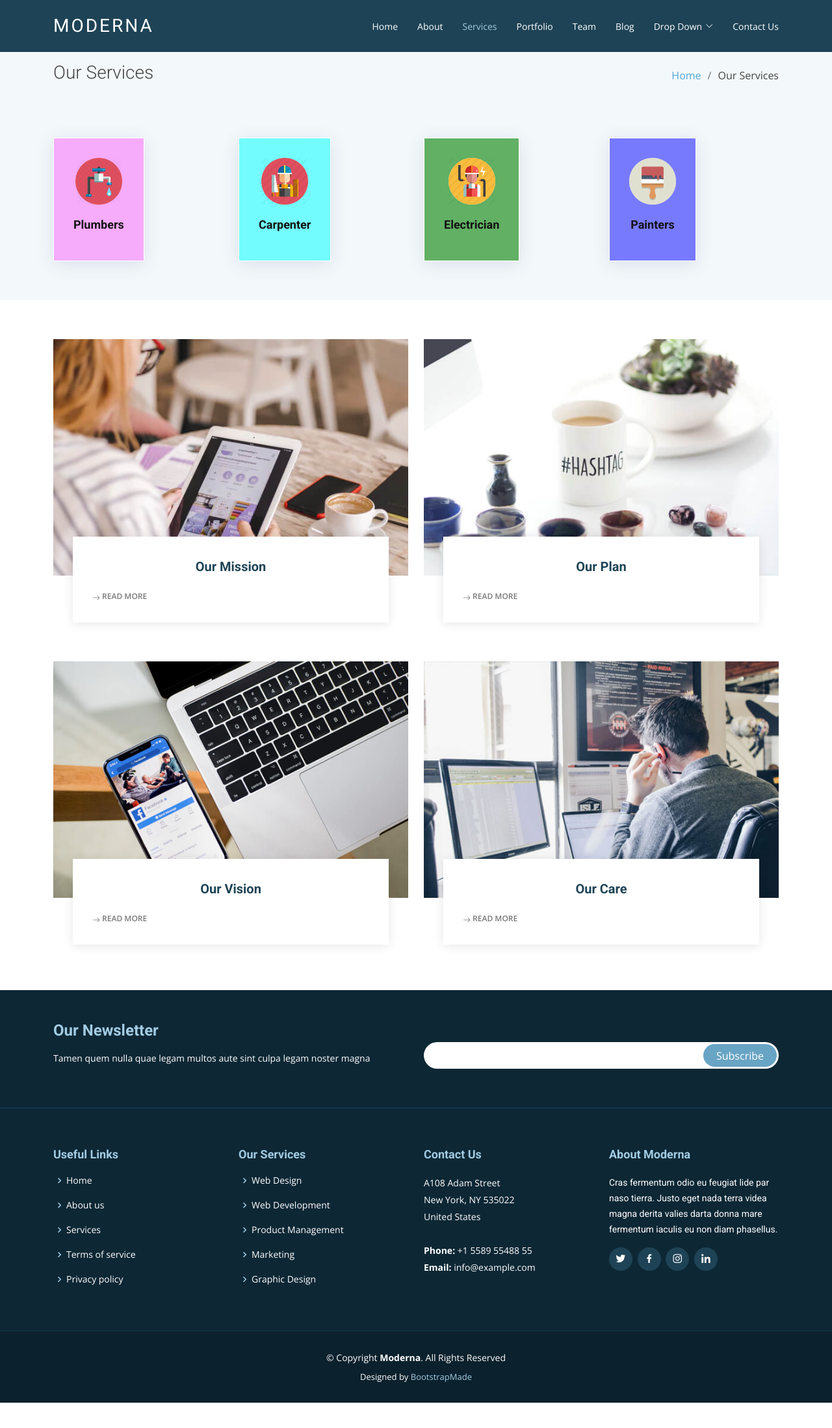
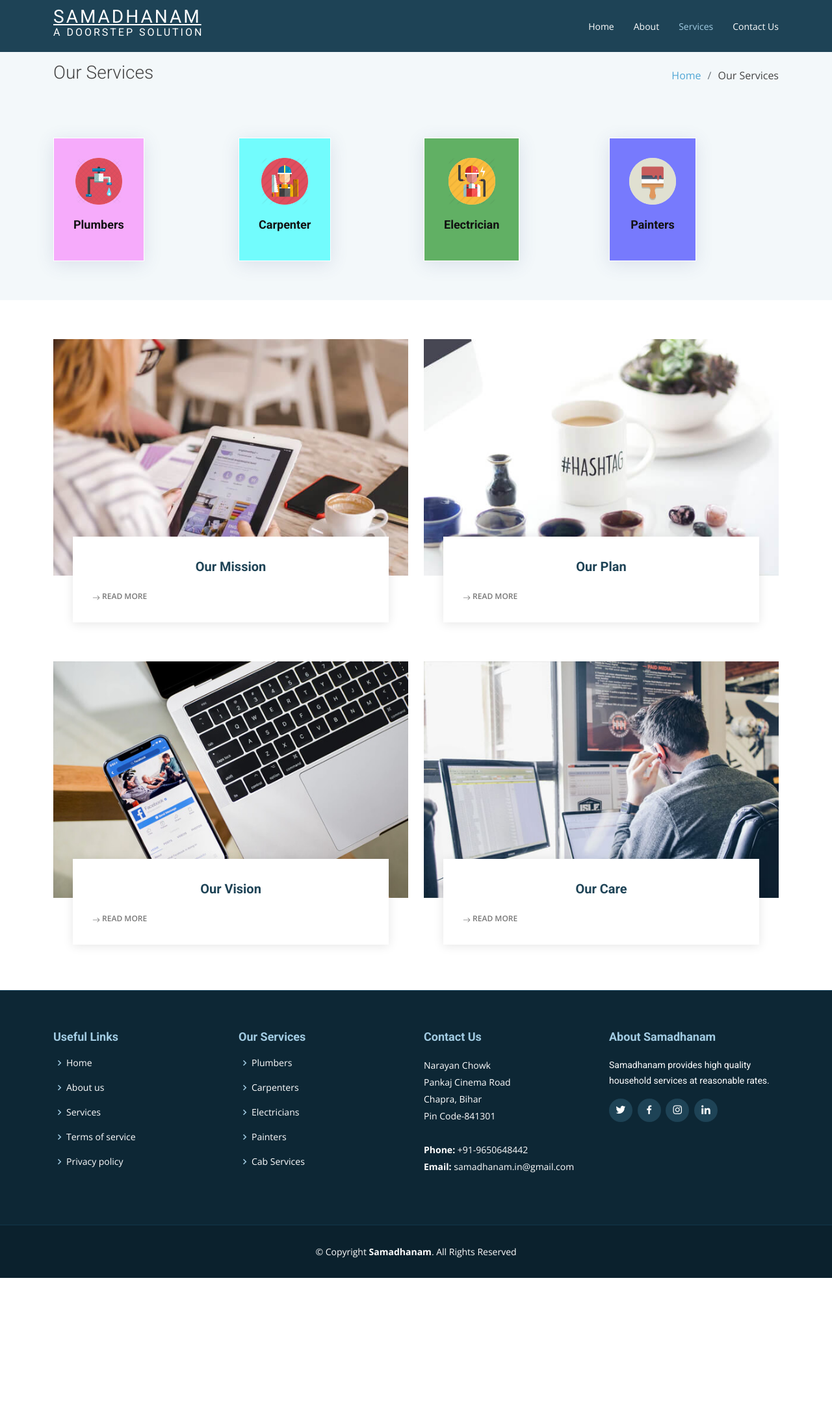
Before and after one commit to katul/samadhanam, a plain HTML site: page services.html in a window 1280 px wide. Shown: the whole page at 65% size. After the commit the page ends 2067 px from the top, so only its background shows below. Drawn offline with nearby package versions, Linux system fonts and the light colour scheme; files whose address does not match are found by name.

Commit message:
Updated Header and footer

```diff
--- a/services.html
+++ b/services.html
@@ -43,37 +43,17 @@
     <div class="container d-flex justify-content-between align-items-center">
 
       <div class="logo">
-        <h1 class="text-light"><a href="index.html"><span>Moderna</span></a></h1>
+        <h1 class="text-light"><a href="index.html"><span class=""><u>Samadhanam</u><br><sup style="font-size: 16px;">A Doorstep Solution</sup></span></a></h1>
         <!-- Uncomment below if you prefer to use an image logo -->
         <!-- <a href="index.html"><img src="assets/img/logo.png" alt="" class="img-fluid"></a>-->
       </div>
 
       <nav id="navbar" class="navbar">
         <ul>
-          <li><a class="" href="index.html">Home</a></li>
+          <li><a href="index.html">Home</a></li>
           <li><a href="about.html">About</a></li>
           <li><a class="active" href="services.html">Services</a></li>
-          <li><a href="portfolio.html">Portfolio</a></li>
-          <li><a href="team.html">Team</a></li>
-          <li><a href="blog.html">Blog</a></li>
-          <li class="dropdown"><a href="#"><span>Drop Down</span> <i class="bi bi-chevron-down"></i></a>
-            <ul>
-              <li><a href="#">Drop Down 1</a></li>
-              <li class="dropdown"><a href="#"><span>Deep Drop Down</span> <i class="bi bi-chevron-right"></i></a>
-                <ul>
-                  <li><a href="#">Deep Drop Down 1</a></li>
-                  <li><a href="#">Deep Drop Down 2</a></li>
-                  <li><a href="#">Deep Drop Down 3</a></li>
-                  <li><a href="#">Deep Drop Down 4</a></li>
-                  <li><a href="#">Deep Drop Down 5</a></li>
-                </ul>
-              </li>
-              <li><a href="#">Drop Down 2</a></li>
-              <li><a href="#">Drop Down 3</a></li>
-              <li><a href="#">Drop Down 4</a></li>
-            </ul>
-          </li>
-          <li><a href="contact.html">Contact Us</a></li>
+          <li><a href="index.html#contact">Contact Us</a></li>
         </ul>
         <i class="bi bi-list mobile-nav-toggle"></i>
       </nav><!-- .navbar -->
@@ -261,21 +241,7 @@
   <!-- ======= Footer ======= -->
   <footer id="footer" data-aos="fade-up" data-aos-easing="ease-in-out" data-aos-duration="500">
 
-    <div class="footer-newsletter">
-      <div class="container">
-        <div class="row">
-          <div class="col-lg-6">
-            <h4>Our Newsletter</h4>
-            <p>Tamen quem nulla quae legam multos aute sint culpa legam noster magna</p>
-          </div>
-          <div class="col-lg-6">
-            <form action="" method="post">
-              <input type="email" name="email"><input type="submit" value="Subscribe">
-            </form>
-          </div>
-        </div>
-      </div>
-    </div>
+
 
     <div class="footer-top">
       <div class="container">
@@ -295,29 +261,29 @@
           <div class="col-lg-3 col-md-6 footer-links">
             <h4>Our Services</h4>
             <ul>
-              <li><i class="bx bx-chevron-right"></i> <a href="#">Web Design</a></li>
-              <li><i class="bx bx-chevron-right"></i> <a href="#">Web Development</a></li>
-              <li><i class="bx bx-chevron-right"></i> <a href="#">Product Management</a></li>
-              <li><i class="bx bx-chevron-right"></i> <a href="#">Marketing</a></li>
-              <li><i class="bx bx-chevron-right"></i> <a href="#">Graphic Design</a></li>
+              <li><i class="bx bx-chevron-right"></i> <a href="#">Plumbers</a></li>
+              <li><i class="bx bx-chevron-right"></i> <a href="#">Carpenters</a></li>
+              <li><i class="bx bx-chevron-right"></i> <a href="#">Electricians</a></li>
+              <li><i class="bx bx-chevron-right"></i> <a href="#">Painters</a></li>
+              <li><i class="bx bx-chevron-right"></i> <a href="#">Cab Services</a></li>
             </ul>
           </div>
 
           <div class="col-lg-3 col-md-6 footer-contact">
             <h4>Contact Us</h4>
-            <p>
-              A108 Adam Street <br>
-              New York, NY 535022<br>
-              United States <br><br>
-              <strong>Phone:</strong> +1 5589 55488 55<br>
-              <strong>Email:</strong> info@example.com<br>
+            <p>Narayan Chowk<br> Pankaj Cinema Road<br>
+              Chapra, Bihar <br>
+              Pin Code-841301<br><br>
+
+              <strong>Phone:</strong> +91-9650648442<br>
+              <strong>Email:</strong> samadhanam.in@gmail.com<br>
             </p>
 
           </div>
 
           <div class="col-lg-3 col-md-6 footer-info">
-            <h3>About Moderna</h3>
-            <p>Cras fermentum odio eu feugiat lide par naso tierra. Justo eget nada terra videa magna derita valies darta donna mare fermentum iaculis eu non diam phasellus.</p>
+            <h3>About Samadhanam</h3>
+            <p>Samadhanam provides high quality household services at reasonable rates.</p>
             <div class="social-links mt-3">
               <a href="#" class="twitter"><i class="bx bxl-twitter"></i></a>
               <a href="#" class="facebook"><i class="bx bxl-facebook"></i></a>
@@ -332,15 +298,9 @@
 
     <div class="container">
       <div class="copyright">
-        &copy; Copyright <strong><span>Moderna</span></strong>. All Rights Reserved
+        &copy; Copyright <strong><span>Samadhanam</span></strong>. All Rights Reserved
       </div>
-      <div class="credits">
-        <!-- All the links in the footer should remain intact. -->
-        <!-- You can delete the links only if you purchased the pro version. -->
-        <!-- Licensing information: https://bootstrapmade.com/license/ -->
-        <!-- Purchase the pro version with working PHP/AJAX contact form: https://bootstrapmade.com/free-bootstrap-template-corporate-moderna/ -->
-        Designed by <a href="https://bootstrapmade.com/">BootstrapMade</a>
-      </div>
+
     </div>
   </footer><!-- End Footer -->
 
```
Also changed, not shown: about.html (+19 -59 lines).
